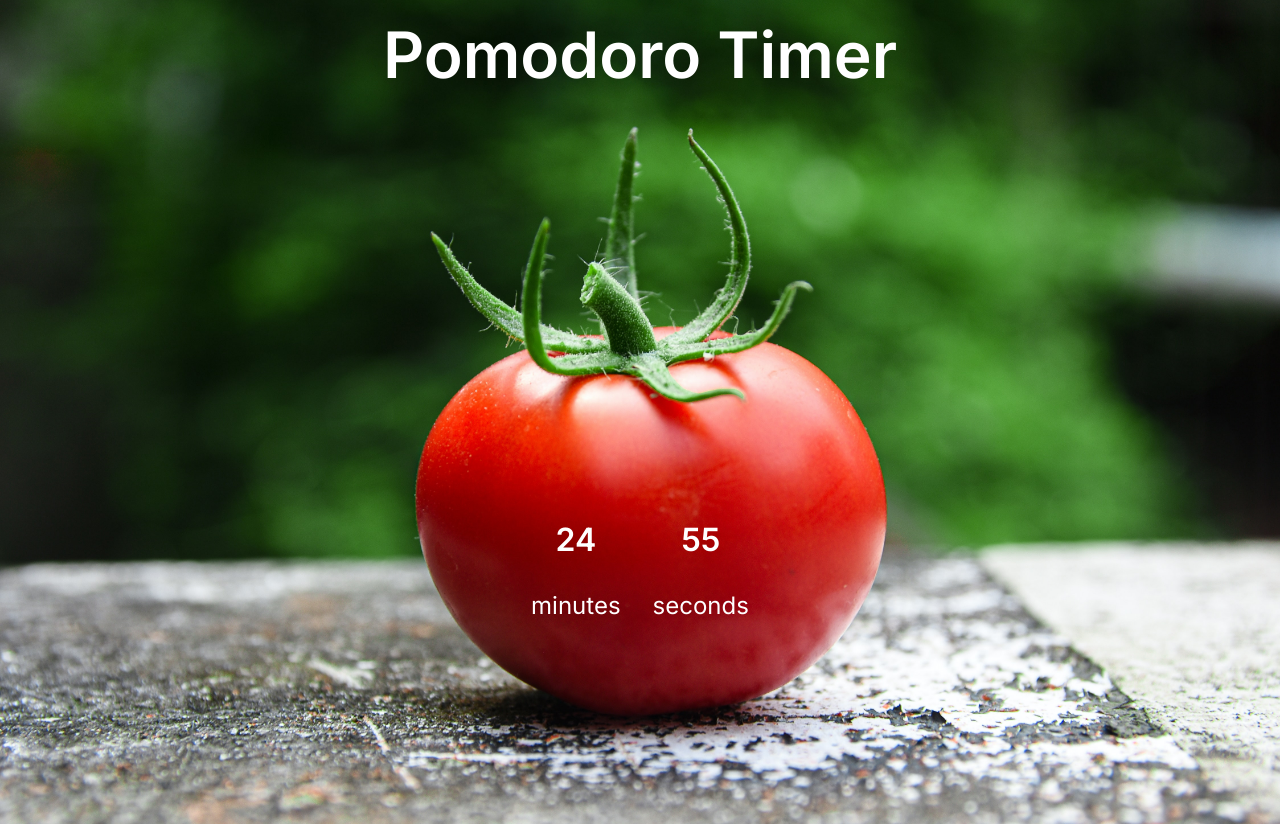
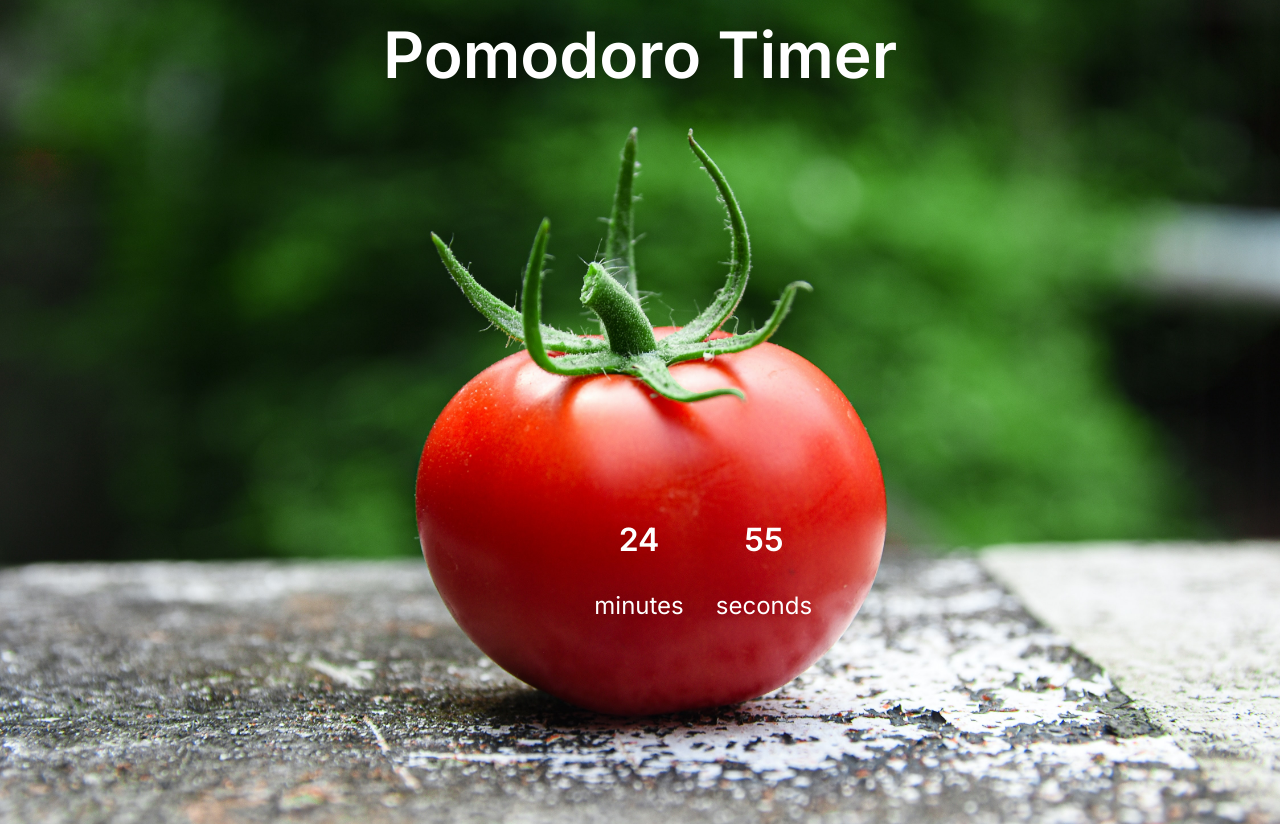
Before and after one commit to Shimanti/pomo, a plain HTML site: page index.html in a window 1280 px wide. Drawn offline with Linux system fonts and the light colour scheme.

Commit message:
Update styles.css

```diff
--- a/styles.css
+++ b/styles.css
@@ -24,7 +24,8 @@ h1 {
 }
 
 .timer {
-  margin: 30% 10%;
+  margin-top: 30%;
+  margin-left: 10%;
   display: flex;
   align-items: center;
   justify-content: center;
```
